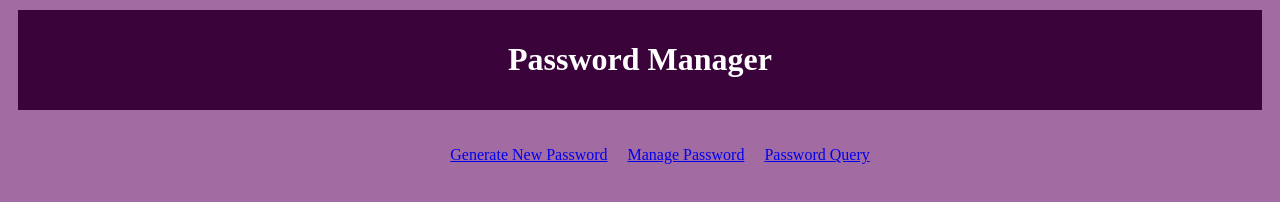
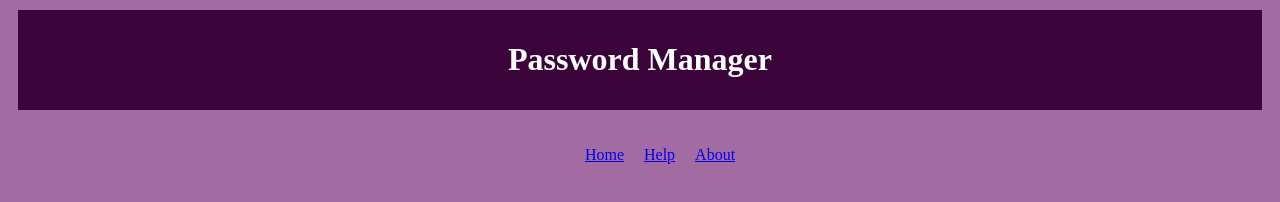
Before and after one commit to Sapochee/Password-Website, a plain HTML site: page about.html in a window 1280 px wide. Drawn offline with Linux system fonts and the light colour scheme.

Commit message:
Renamed nav bar

```diff
--- a/about.html
+++ b/about.html
@@ -14,9 +14,9 @@
     <!-- Navigation Menu -->
     <nav class="section">
         <ul>
-            <li><a href="home.html">Generate New Password</a></li>
-            <li><a href="help.html">Manage Password</a></li>
-            <li><a href="about.html">Password Query</a></li>
+            <li><a href="home.html">Home</a></li>
+            <li><a href="help.html">Help</a></li>
+            <li><a href="about.html">About</a></li>
         </ul>
     </nav>
 
```
Also changed, not shown: help.html (+3 -3 lines).
